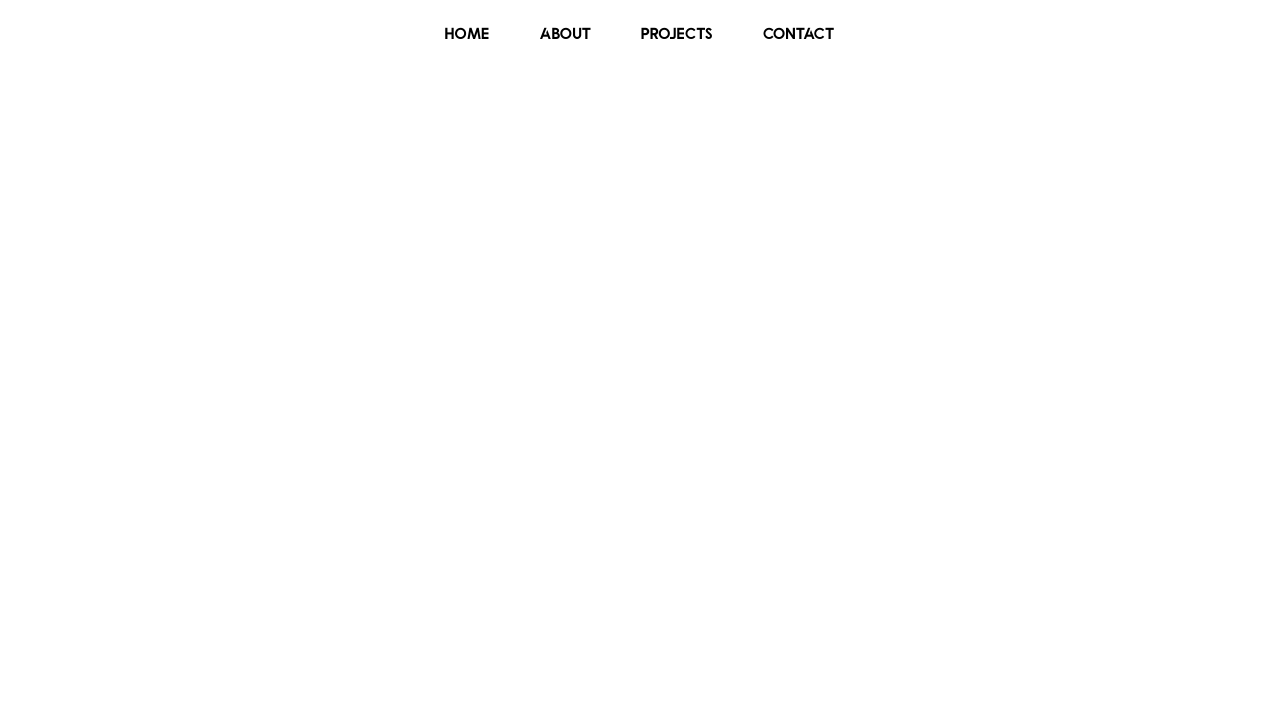
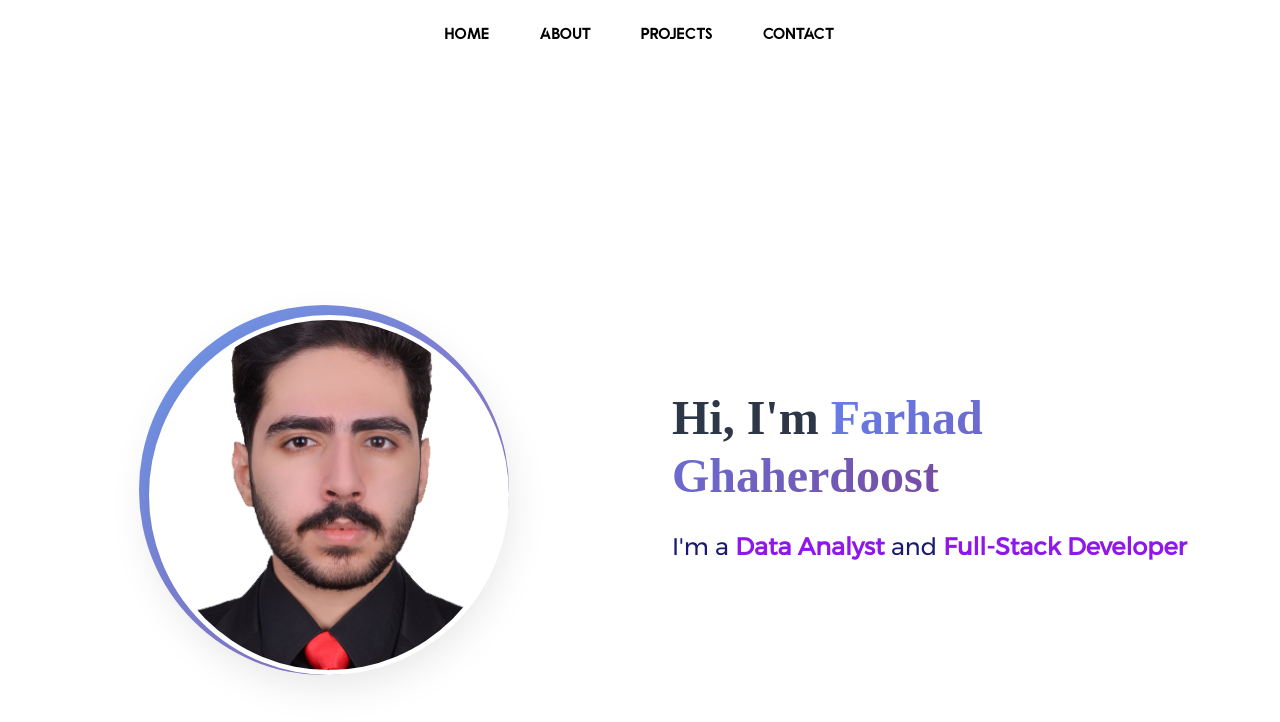
Before and after one commit to farhad-here/MyPortfoli-FarhadGhaherdoost, a React (Vite) app: page / in a window 1280 px wide. Shown: the top 722 px of the page. Built offline with nearby package versions, Linux system fonts and the light colour scheme.

Commit message:
Initial Home.jsx

```diff
--- a/src/App.jsx
+++ b/src/App.jsx
@@ -1,5 +1,6 @@
 import { BrowserRouter, Routes, Route } from "react-router-dom";
 import { Header } from './components/Header.jsx';
+import {Home} from './Pages/Home.jsx'
 import './App.css'
 
 function App() {
@@ -9,7 +10,7 @@ function App() {
       <Header />
 
       <Routes>
-        <Route path="" element={<></>}></Route>
+        <Route path="/" element={<Home />}></Route>
 
 
       </Routes>
--- /dev/null
+++ b/src/Pages/Home.jsx
@@ -0,0 +1,67 @@
+import { motion } from "framer-motion";
+import styles from './Home.module.css'
+import myProfilePic from "../assets/Images/mypicture.png"
+
+const Home = () =>{
+
+       return(
+              <div className={styles.homeContainer}>
+                     <div className={styles.contentWrapper}>
+                            <motion.div
+                            className={styles.imageSection}
+                            initial={{ opacity: 0, x: -50 }}
+                            animate={{ opacity: 1, x: 0 }}
+                            transition={{ duration: 0.8, ease: "easeOut" }}
+                            >
+                            <div className={styles.imageWrapper}>
+                                   <motion.img
+                                          src={myProfilePic}
+                                          alt="my picture"
+                                          className={styles.profileImage}
+                                          whileHover={{ scale: 1.05 }}
+                                          transition={{ duration: 0.3 }}
+                                   />
+                            </div>
+                            </motion.div>
+
+                            <motion.div
+                            className={styles.textSection}
+                            initial={{ opacity: 0, x: 50 }}
+                            animate={{ opacity: 1, x: 0 }}
+                            transition={{ duration: 0.8, ease: "easeOut", delay: 0.2 }}
+                            >
+                                   <motion.h1
+                                   className={styles.greeting}
+                                   initial={{ opacity: 0, y: 20 }}
+                                   animate={{ opacity: 1, y: 0 }}
+                                   transition={{ duration: 0.6, delay: 0.4 }}
+                                   >
+                                          Hi, I'm <span className={styles.name}>Farhad Ghaherdoost</span>
+                                   </motion.h1>
+
+                                   <motion.p
+                                   className={styles.description}
+                                   initial={{ opacity: 0, y: 20 }}
+                                   animate={{ opacity: 1, y: 0 }}
+                                   transition={{ duration: 0.6, delay: 0.6 }}
+                                   >
+                                          I'm a <span className={styles.highlight}>Data Analyst</span> and{' '}
+                                          <span className={styles.highlight}>Full-Stack Developer</span>
+                                   </motion.p>
+
+                                   <motion.div
+                                   className={styles.ctaButtons}
+                                   initial={{ opacity: 0, y: 20 }}
+                                   animate={{ opacity: 1, y: 0 }}
+                                   transition={{ duration: 0.6, delay: 0.8 }}
+                                   >
+
+                                   </motion.div>
+                            </motion.div>
+                     </div>
+              </div>
+       );
+
+};
+
+export {Home};
--- /dev/null
+++ b/src/Pages/Home.module.css
@@ -0,0 +1,158 @@
+/* font */
+@font-face {
+       font-family:Montserrat-Regular ;
+       src: url('../assets/Fonts/Montserrat-Regular.ttf');
+}
+/* Home.module.css */
+.homeContainer {
+  min-height: 100vh;
+  background: #ffffff;
+  display: flex;
+  align-items: center;
+  justify-content: center;
+  padding: 2rem;
+}
+
+.contentWrapper {
+  max-width: 1200px;
+  width: 100%;
+  display: flex;
+  align-items: center;
+  justify-content: space-between;
+  gap: 4rem;
+}
+
+/* Image Section */
+.imageSection {
+  flex: 1;
+  display: flex;
+  justify-content: center;
+}
+
+.imageWrapper {
+  position: relative;
+  width: 350px;
+  height: 350px;
+}
+.imageWrapper::before,
+.imageWrapper::after {
+  content: '';
+  position: absolute;
+  top: -10px;
+  left: -10px;
+  width: calc(100% + 20px);
+  height: calc(100% + 20px);
+  border-radius: 50%;
+  z-index: 0;
+  transition: opacity 1.5s ease-in-out;
+}
+
+.imageWrapper::before {
+  background: linear-gradient(135deg, #667eea 0%, #764ba2 100%);
+  animation: fadeInOut1 3s ease-in-out infinite;
+}
+
+.imageWrapper::after {
+  background: linear-gradient(135deg, #0e8edd 0%, #9847ea 100%);
+  animation: fadeInOut2 3s ease-in-out infinite;
+}
+
+@keyframes fadeInOut1 {
+  0%, 100% { opacity: 1; }
+  50% { opacity: 0; }
+}
+
+@keyframes fadeInOut2 {
+  0%, 100% { opacity: 0; }
+  50% { opacity: 1; }
+}
+
+.profileImage {
+  position: relative;
+  width: 100%;
+  height: 100%;
+  object-fit: cover;
+  border-radius: 50%;
+  border: 5px solid #ffffff;
+  box-shadow: 0 10px 40px rgba(0, 0, 0, 0.1);
+  z-index: 1;
+  background: #ffffff;
+}
+
+/* Text Section */
+.textSection {
+  flex: 1;
+  display: flex;
+  flex-direction: column;
+  gap: 1.5rem;
+}
+
+.greeting {
+  font-size: 3rem;
+  font-weight: 700;
+  color: #2d3748;
+  margin: 0;
+  line-height: 1.2;
+}
+
+.name {
+  background: linear-gradient(135deg, #667eea 0%, #764ba2 100%);
+  -webkit-background-clip: text;
+  -webkit-text-fill-color: transparent;
+  background-clip: text;
+}
+
+.description {
+  font-size: 1.5rem;
+  font-family: Montserrat-Regular;
+  color: midnightblue;
+  margin: 0;
+  line-height: 1.6;
+}
+
+.highlight {
+  color: #8f16ec;
+  font-weight: 700;
+}
+
+/* Responsive Design */
+@media (max-width: 968px) {
+  .contentWrapper {
+    flex-direction: column;
+    text-align: center;
+    gap: 3rem;
+  }
+
+  .imageWrapper {
+    width: 280px;
+    height: 280px;
+  }
+
+  .greeting {
+    font-size: 2.5rem;
+  }
+
+  .description {
+    font-size: 1.25rem;
+  }
+
+}
+
+@media (max-width: 640px) {
+  .homeContainer {
+    padding: 1rem;
+  }
+
+  .imageWrapper {
+    width: 220px;
+    height: 220px;
+  }
+
+  .greeting {
+    font-size: 2rem;
+  }
+
+  .description {
+    font-size: 1.1rem;
+  }
+}
```
Also changed, not shown: src/assets/Fonts/New Text Document.txt (added).
